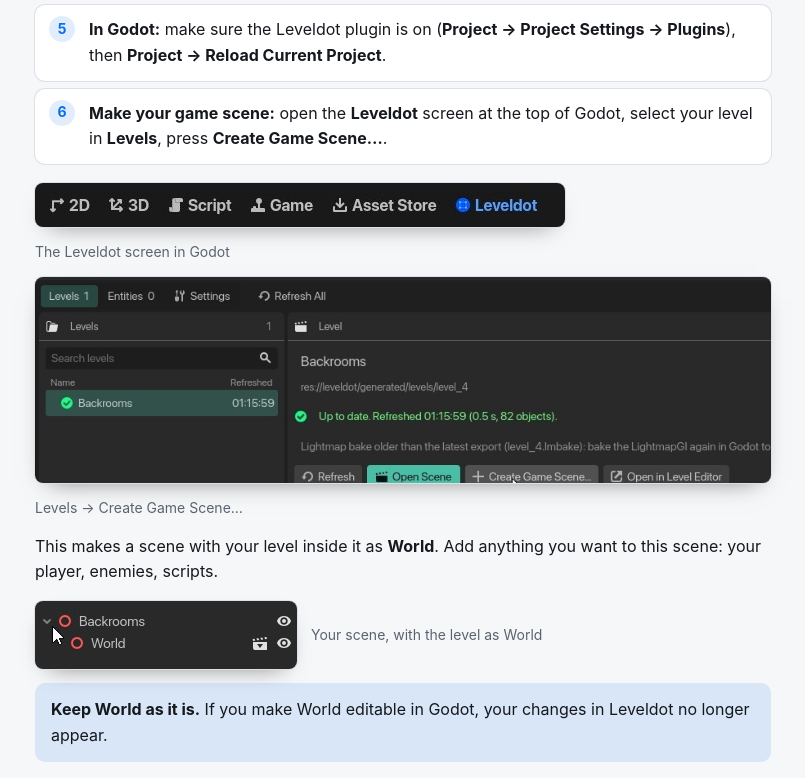
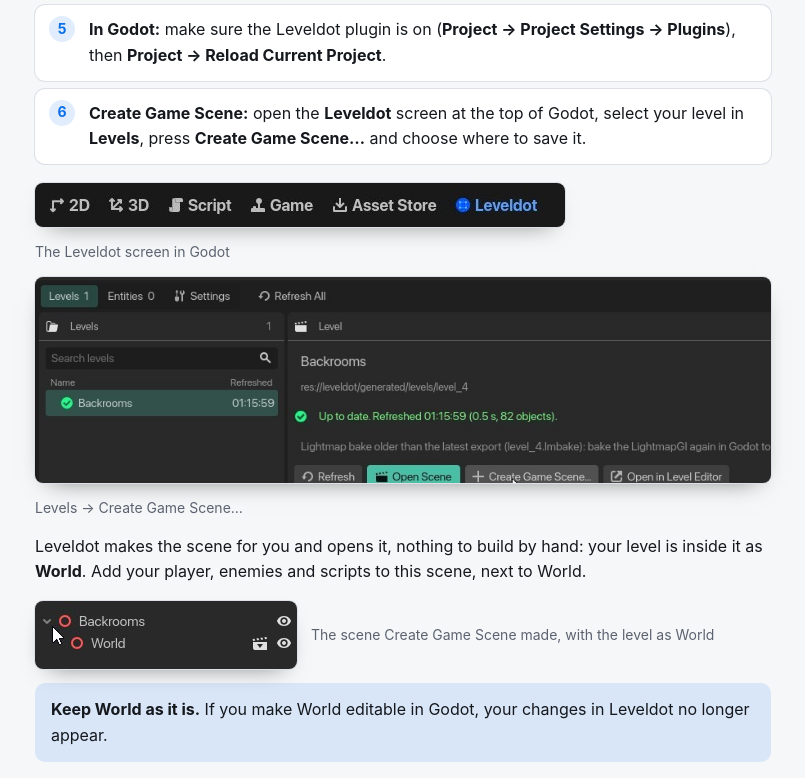
Before and after one commit to onur-c/leveldoteditor.com, a plain HTML site: page site/docs/index.html in a window 1280 px wide. Shown: the part 462-1240 px from the top of the page, without its empty margins (237-1042 px from the left). Drawn offline with Linux system fonts and the light colour scheme.

Commit message:
Quick Start: Create Game Scene makes and opens the scene; no scene to build by hand
Co-Authored-By: Claude Opus 5.5 <noreply@anthropic.com>

```diff
--- a/site/docs/index.html
+++ b/site/docs/index.html
@@ -47,14 +47,14 @@
 <li><strong>Link the Godot project</strong> your levels should go to: choose <strong>File → Link Godot Project…</strong> and pick the folder that holds <code>project.godot</code>.</li>
 <li><strong>Export to Godot:</strong> save again with <span class="keys"><span class="combo"><kbd>Ctrl</kbd><span class="plus">+</span><kbd>S</kbd></span></span> (or <span class="keys"><span class="combo"><kbd>Ctrl</kbd><span class="plus">+</span><kbd>E</kbd></span></span>). Your levels go into the game.</li>
 <li><strong>In Godot:</strong> make sure the Leveldot plugin is on (<strong>Project → Project Settings → Plugins</strong>), then <strong>Project → Reload Current Project</strong>.</li>
-<li><strong>Make your game scene:</strong> open the <strong>Leveldot</strong> screen at the top of Godot, select your level in <strong>Levels</strong>, press <strong>Create Game Scene…</strong>.</li>
+<li><strong>Create Game Scene:</strong> open the <strong>Leveldot</strong> screen at the top of Godot, select your level in <strong>Levels</strong>, press <strong>Create Game Scene…</strong> and choose where to save it.</li>
 </ol>
 <figure class="ui-strip"><img src="../img/qs-leveldot-tab.jpg" alt="Godot's top bar with the Leveldot screen next to 2D, 3D, Script, Game and Asset Store" width="530" height="44" loading="lazy"><figcaption>The Leveldot screen in Godot</figcaption></figure>
 
 <figure class="ui-strip"><img src="../img/qs-create-game-scene.jpg" alt="The Levels tab of the Leveldot screen with the Backrooms level selected and the Create Game Scene button" width="900" height="252" loading="lazy"><figcaption>Levels → Create Game Scene…</figcaption></figure>
 
-<p>This makes a scene with your level inside it as <strong>World</strong>. Add anything you want to this scene: your player, enemies, scripts.</p>
-<figure class="ui-strip"><img src="../img/qs-world.jpg" alt="The new scene in Godot: Backrooms with the World level under it" width="262" height="68" loading="lazy"><figcaption>Your scene, with the level as World</figcaption></figure>
+<p>Leveldot makes the scene for you and opens it, nothing to build by hand: your level is inside it as <strong>World</strong>. Add your player, enemies and scripts to this scene, next to World.</p>
+<figure class="ui-strip"><img src="../img/qs-world.jpg" alt="The new scene in Godot: Backrooms with the World level under it" width="262" height="68" loading="lazy"><figcaption>The scene Create Game Scene made, with the level as World</figcaption></figure>
 
 <div class="note"><p><strong>Keep World as it is.</strong> If you make World editable in Godot, your changes in Leveldot no longer appear.</p></div>
 
```
Also changed, not shown: 1 other file.
